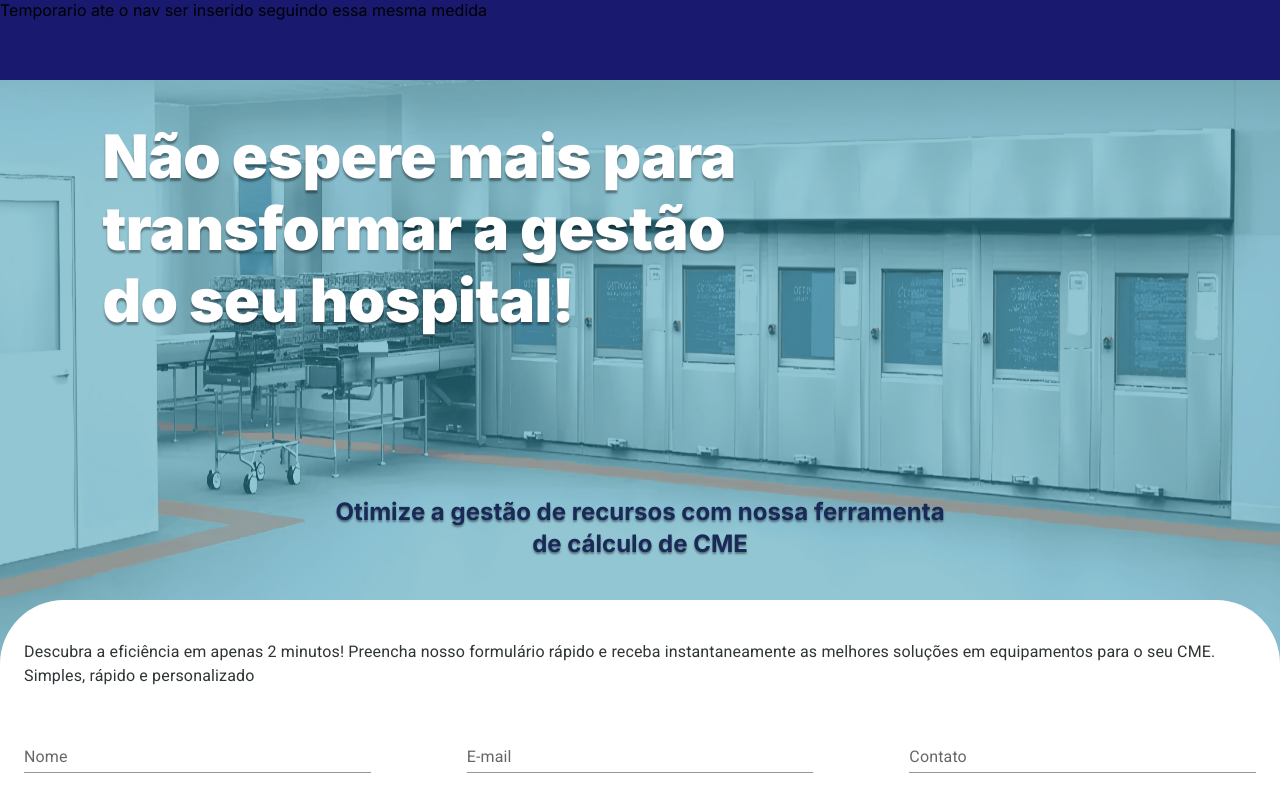
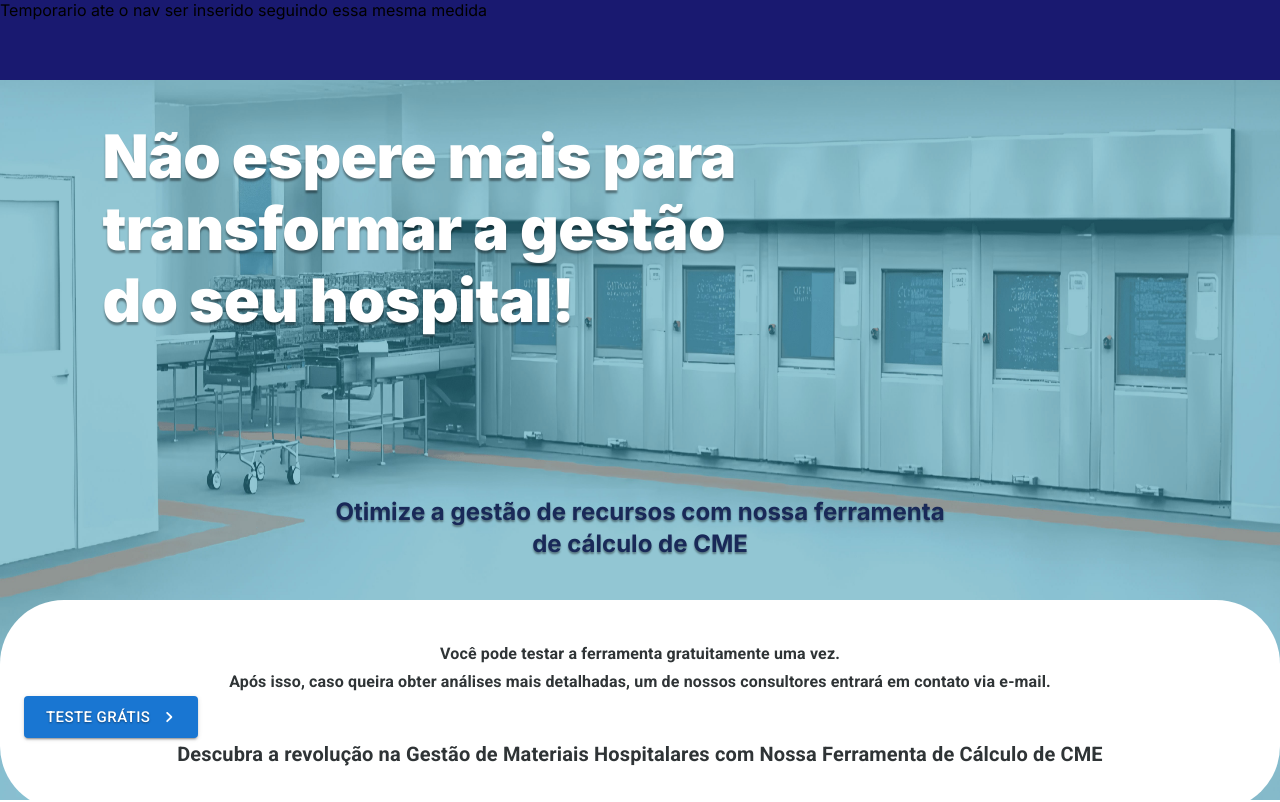
Before and after one commit to patriciasanttos/projeto-grupo-2, a Next.js app in the folder front/: page / in a window 1280 px wide. Shown: the top 802 px of the page. Built offline with nearby package versions, Linux system fonts and the light colour scheme.

Commit message:
fix: initial settings card form

```diff
--- a/front/src/app/(LandingPage)/page.tsx
+++ b/front/src/app/(LandingPage)/page.tsx
@@ -9,7 +9,7 @@ import InitialCardForm from '@/components/InitialCardForm/InitialCardForm';
 import FormCard from '@/components/CardForm/FormCard';
 
 const LandingPage = () => {
-  const [card, setCard] = useState('form');
+  const [card, setCard] = useState('initial');
 
   const renderCardForm = (card: string) => {
     switch (card) {
```
